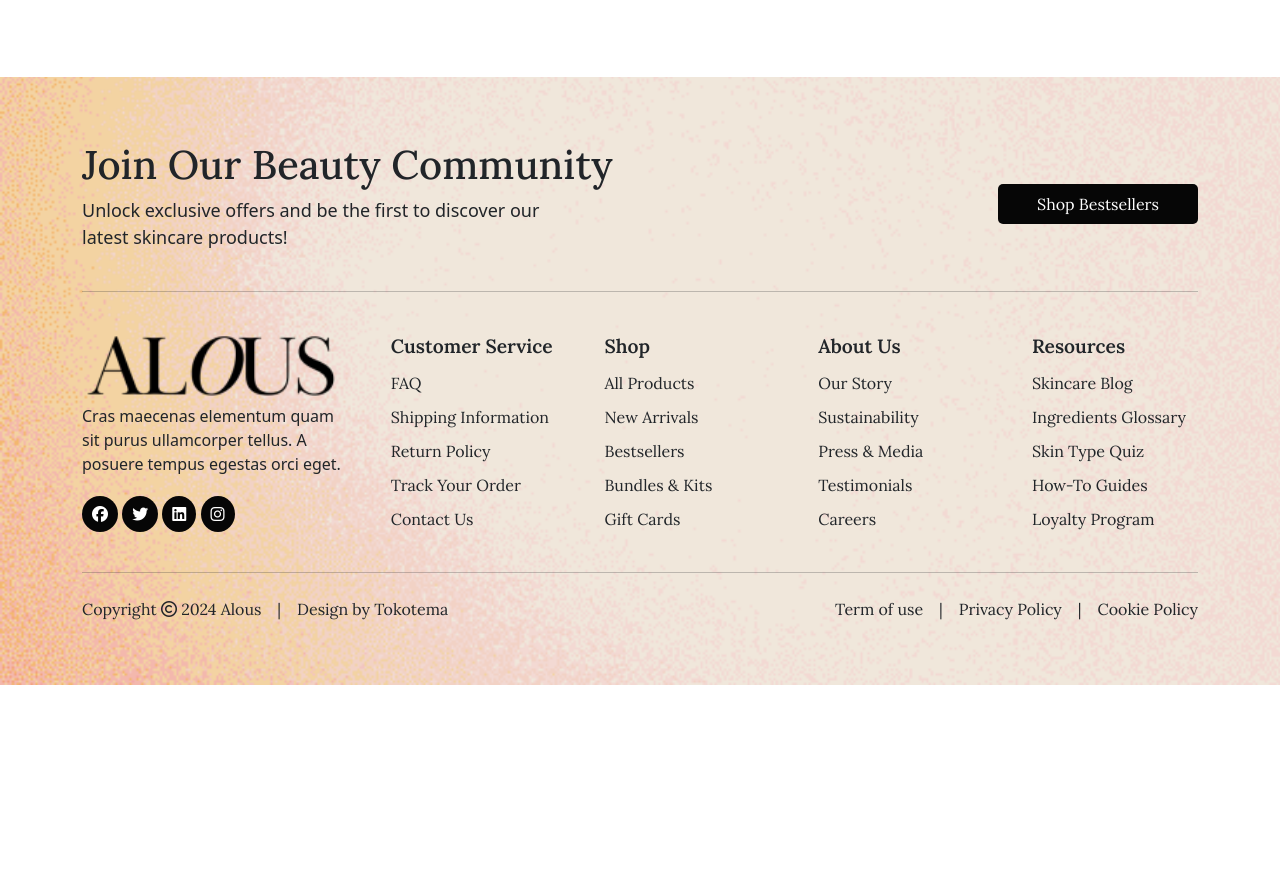
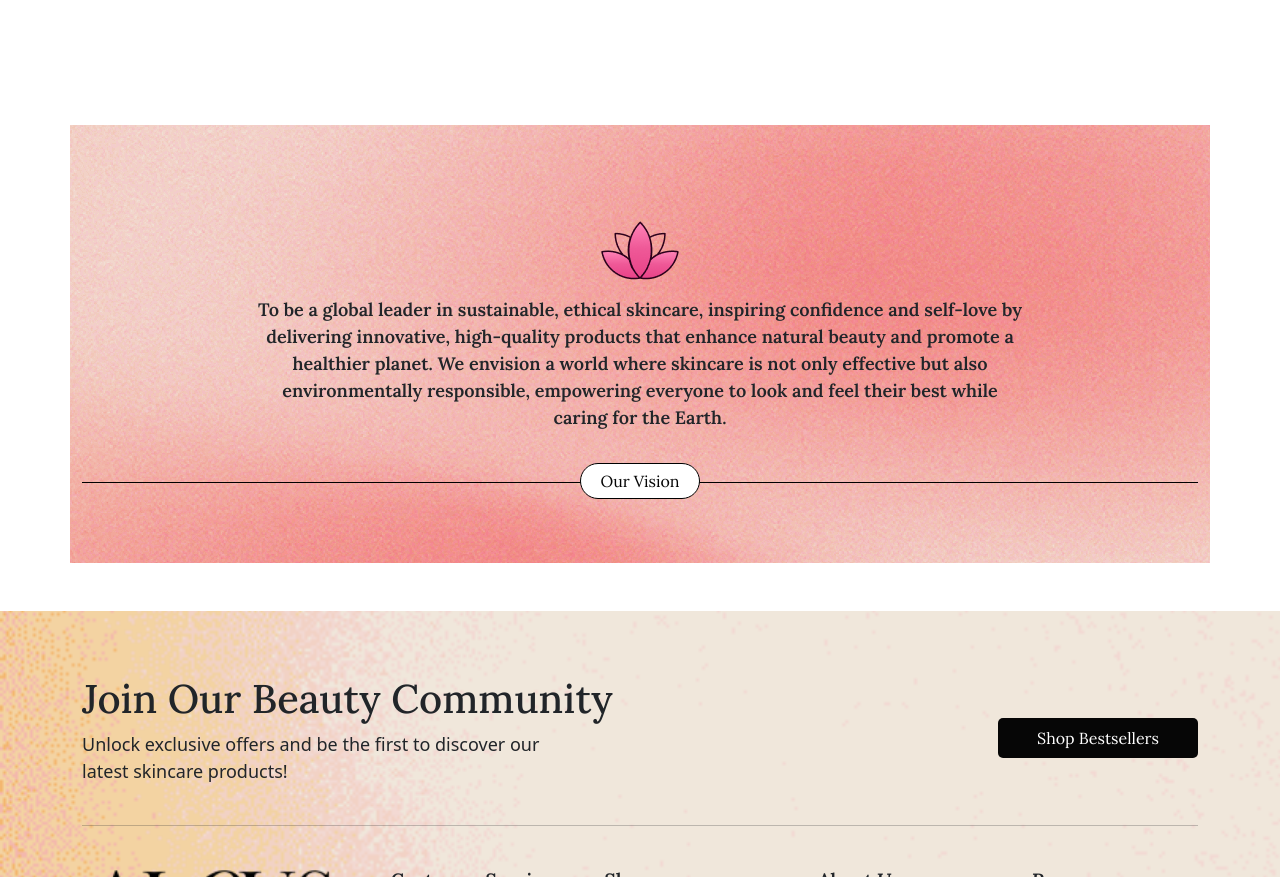
Before and after one commit to tawbazedan01/final-pro, a plain HTML site: page aboutUs.html in a window 1280 px wide. Shown: the part 1287-2164 px from the top of the page. Before the commit the page ends 1972 px from the top, so only its background shows below. Drawn offline with nearby package versions, Linux system fonts and the light colour scheme.

Commit message:
sec2-aboutus

```diff
--- a/aboutUs.html
+++ b/aboutUs.html
@@ -137,6 +137,22 @@
                 </div>
             </div>
         </section>
+
+        <section class="section-2 p-5">
+            <div class="container">
+                <div class="sec2-contant p-5 d-flex flex-column align-items-center justify-content-center gap-3 ">
+                    <img src="./assets/img/aboutus-sec2.png" class="pt-5" alt="">
+                    <div class="p">
+                        <p>To be a global leader in sustainable, ethical skincare, inspiring confidence and self-love by
+                            delivering innovative, high-quality products that enhance natural beauty and promote a
+                            healthier planet. We envision a world where skincare is not only effective but also
+                            environmentally responsible, empowering everyone to look and feel their best while caring
+                            for the Earth.</p>
+                    </div>
+                    <a href="#" class="nav-link mb-3">Our Vision</a>
+                </div>
+            </div>
+        </section>
     </main>
 
     <footer class="footer-contant p-5">
--- a/assets/css/aboutUs.css
+++ b/assets/css/aboutUs.css
@@ -147,6 +147,56 @@ body {
     }
 }
 
+.section-2 {
+    background-color: var(--linkColor);
+}
+
+.section-2 .container {
+    background-image: url('../img/bg-imgs/bg-2.png');
+}
+
+.section-2 .sec2-contant {
+    position: relative;
+    z-index: 1;
+}
+
+.section-2 .sec2-contant::after {
+    content: '';
+    position: absolute;
+    bottom: 80px;
+    left: 0;
+    width: 100%;
+    height: .5px;
+    background-color: black;
+    z-index: -1;
+}
+
+.section-2 .sec2-contant .p {
+    font-family: var(--mainFont);
+    width: 75%;
+    font-weight: 600;
+    text-align: center;
+    font-size: large;
+}
+
+.section-2 .sec2-contant .nav-link {
+    text-align: center;
+    font-family: var(--mainFont);
+    padding: 5px;
+    width: 120px;
+    border-radius: 25px;
+    background-color: var(--linkColor);
+    color: var(--mainColor);
+    border: 1px solid black;
+}
+
+.section-2 .sec2-contant::after {}
+
+.section-2 .sec2-contant .nav-link:hover {
+    background-color: var(--mainColor);
+    color: var(--linkColor);
+
+}
 
 ------------ .footer-contant {
     background-image: url(../img/bg-imgs/bg-1.png);
```
Also changed, not shown: assets/img/aboutus-sec2.png (added).
